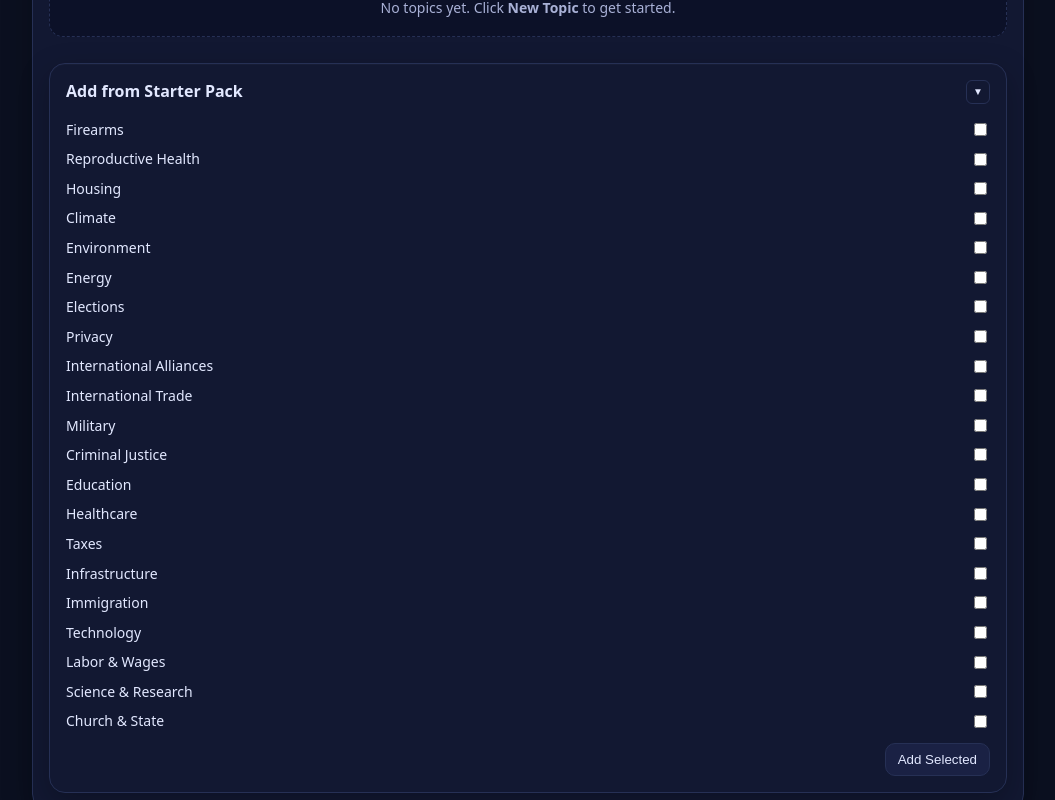
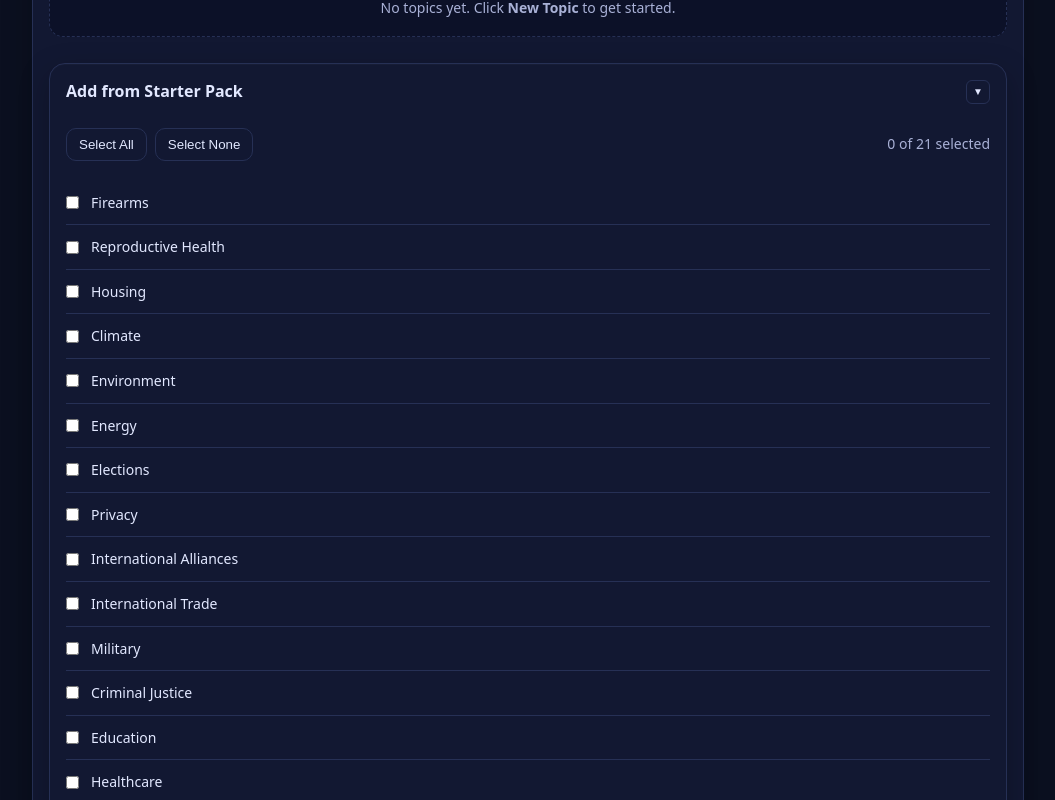
Before and after one commit to uncomposed/voting-topics, a React (Vite) app: page / in a window 1280 px wide. Shown: the part 220-1020 px from the top of the page, without its empty margins (112-1167 px from the left). Built offline with nearby package versions, Linux system fonts and the light colour scheme.

Commit message:
UI Step 6

```diff
--- a/src/components/StarterPackPicker.tsx
+++ b/src/components/StarterPackPicker.tsx
@@ -41,6 +41,14 @@ export const StarterPackPicker: React.FC = () => {
     setSelected([]);
   };
 
+  const selectAll = () => {
+    setSelected(pool.map(p => p.id));
+  };
+
+  const selectNone = () => {
+    setSelected([]);
+  };
+
   if (pool.length === 0) return null;
 
   return (
@@ -58,20 +66,29 @@ export const StarterPackPicker: React.FC = () => {
 
       {!isCollapsed && (
         <>
-          <div className="list" style={{ marginBottom: 12 }}>
-            {pool.map(item => (
-              <label key={item.id} className="row" style={{ justifyContent: 'space-between' }}>
-                <span>{item.title}</span>
+          <div className="starter-pack-controls" style={{ marginBottom: 12 }}>
+            <button className="btn ghost" onClick={selectAll}>Select All</button>
+            <button className="btn ghost" onClick={selectNone}>Select None</button>
+            <span className="muted" style={{ marginLeft: 'auto' }}>
+              {selected.length} of {pool.length} selected
+            </span>
+          </div>
+          <div className="starter-pack-list">
+            {pool.map((item) => (
+              <label key={item.id} className="starter-pack-item">
                 <input
                   type="checkbox"
                   checked={selected.includes(item.id)}
                   onChange={() => toggle(item.id)}
                 />
+                <span className="starter-pack-title">{item.title}</span>
               </label>
             ))}
           </div>
-          <div className="row" style={{ justifyContent: 'flex-end' }}>
-            <button className="btn" onClick={addSelected} disabled={selected.length === 0}>Add Selected</button>
+          <div className="row" style={{ justifyContent: 'flex-end', marginTop: 12 }}>
+            <button className="btn" onClick={addSelected} disabled={selected.length === 0}>
+              Add Selected ({selected.length})
+            </button>
           </div>
         </>
       )}
--- a/src/components/TopicCard.tsx
+++ b/src/components/TopicCard.tsx
@@ -32,16 +32,16 @@ export const TopicCard: React.FC<TopicCardProps> = ({
             aria-label="Topic title"
             data-field="title"
           />
-        </div>
           {onToggleExpand && (
             <button
-            className="btn ghost expand-toggle"
+              className={`btn ghost expand-toggle ${isExpanded ? 'expanded' : 'collapsed'}`}
               onClick={onToggleExpand}
               aria-label={isExpanded ? 'Collapse topic' : 'Expand topic'}
             >
               {isExpanded ? '▼' : '▶'}
             </button>
           )}
+        </div>
         <div>
           <label className="muted">Topic Importance</label>
           <Stars value={topic.importance} onChange={n => onChange({ importance: n })} />
@@ -56,7 +56,7 @@ export const TopicCard: React.FC<TopicCardProps> = ({
         <>
           <div>
             <label className="muted">Directions</label>
-            <div className="text-sm text-gray-600 mb-2">
+            <div className="muted" style={{ fontSize: '12px', marginBottom: '8px' }}>
               Add specific outcomes or changes you want to see within this topic. Each direction gets its own importance rating.
             </div>
             <DirectionsList
--- a/src/components/TopicModal.tsx
+++ b/src/components/TopicModal.tsx
@@ -127,7 +127,7 @@ export const TopicModal: React.FC<TopicModalProps> = ({
 
               <div className="form-group">
                 <label>Directions</label>
-                <div className="text-sm text-gray-600 mb-2">
+                <div className="muted" style={{ fontSize: '12px', marginBottom: '8px' }}>
                   Add specific outcomes or changes you want to see within this topic. Each direction gets its own importance rating.
                 </div>
                 <DirectionsList
--- a/src/index.css
+++ b/src/index.css
@@ -225,6 +225,48 @@ textarea {
   border-radius: 6px;
 }
 
+.starter-pack-controls {
+  display: flex;
+  align-items: center;
+  gap: 8px;
+  padding: 8px 0;
+}
+
+.starter-pack-list {
+  display: flex;
+  flex-direction: column;
+  gap: 0;
+}
+
+.starter-pack-item {
+  display: flex;
+  align-items: center;
+  gap: 12px;
+  padding: 12px 0;
+  border-bottom: 1px solid var(--border);
+  cursor: pointer;
+  transition: background-color 0.2s ease;
+}
+
+.starter-pack-item:last-child {
+  border-bottom: none;
+}
+
+.starter-pack-item:hover {
+  background-color: rgba(139, 211, 255, 0.05);
+}
+
+.starter-pack-item input[type="checkbox"] {
+  margin: 0;
+  flex-shrink: 0;
+}
+
+.starter-pack-title {
+  flex: 1;
+  font-size: 14px;
+  color: var(--text);
+}
+
 .topic {
   display: grid;
   gap: 10px;
@@ -263,7 +305,7 @@ textarea {
   }
 }
 
-.topic-header > div {
+.topic-header > div:not(.topic-header-main) {
   display: flex;
   flex-direction: column;
   gap: 6px;
@@ -271,23 +313,36 @@ textarea {
 
 .topic-header-main {
   display: flex;
+  gap: 12px;
   align-items: center;
-  gap: 12px;
+}
+
+.topic-header-main .input {
   flex: 1;
 }
 
 .expand-toggle {
-  position: absolute;
-  top: 14px;
-  right: 14px;
-  width: 24px;
-  height: 24px;
+  width: 32px;
+  height: 32px;
   padding: 0;
   display: flex;
   align-items: center;
   justify-content: center;
-  font-size: 10px;
+  font-size: 12px;
   border-radius: 6px;
+  transition: all 0.2s ease;
+  flex-shrink: 0;
+}
+
+.expand-toggle.expanded {
+  background: var(--accent);
+  color: #000;
+}
+
+.expand-toggle.collapsed {
+  background: #1a2144;
+  color: var(--text);
+  border: 1px solid var(--border);
 }
 
 .topic-header label {
```
Lines whose indentation alone changed are shown as unchanged.
